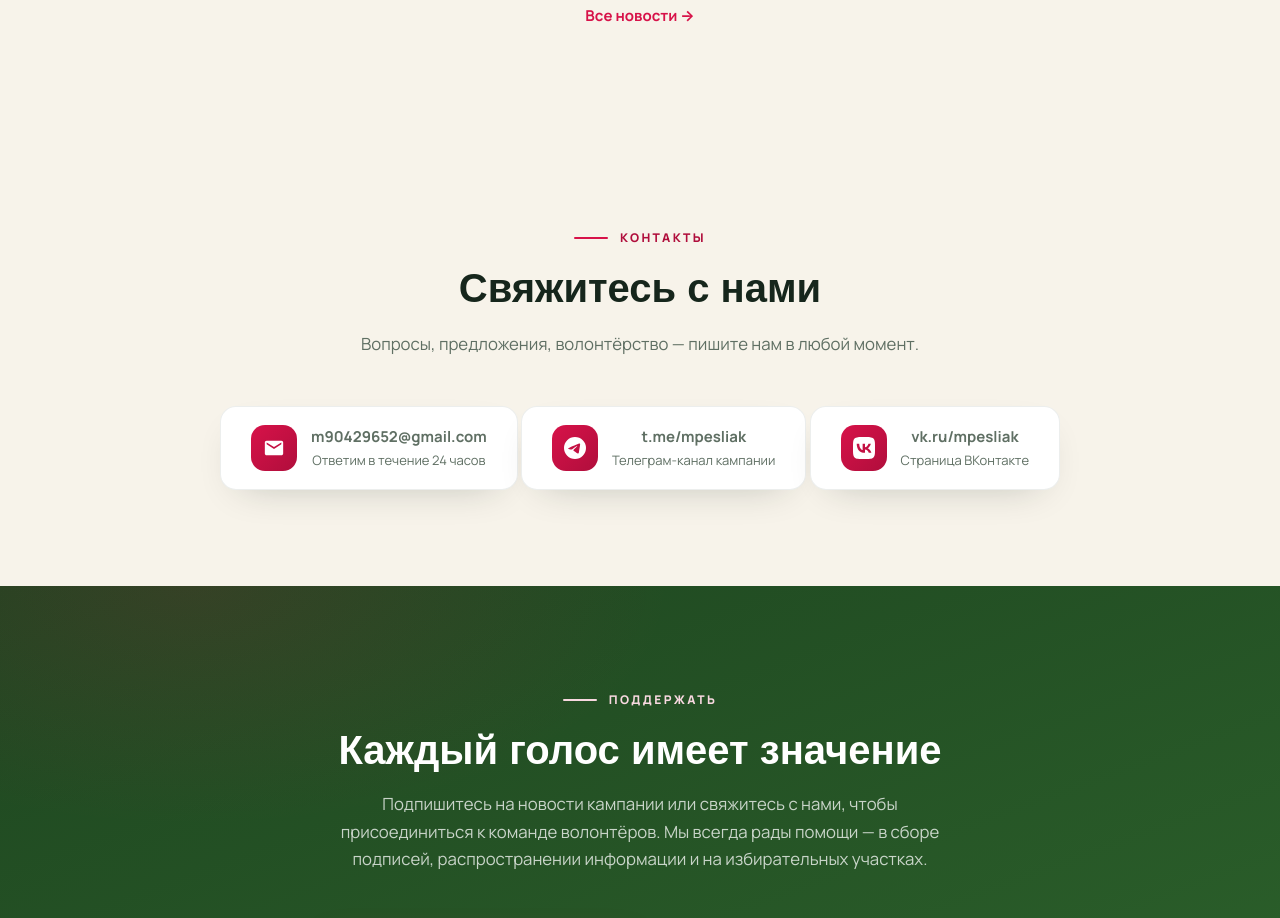
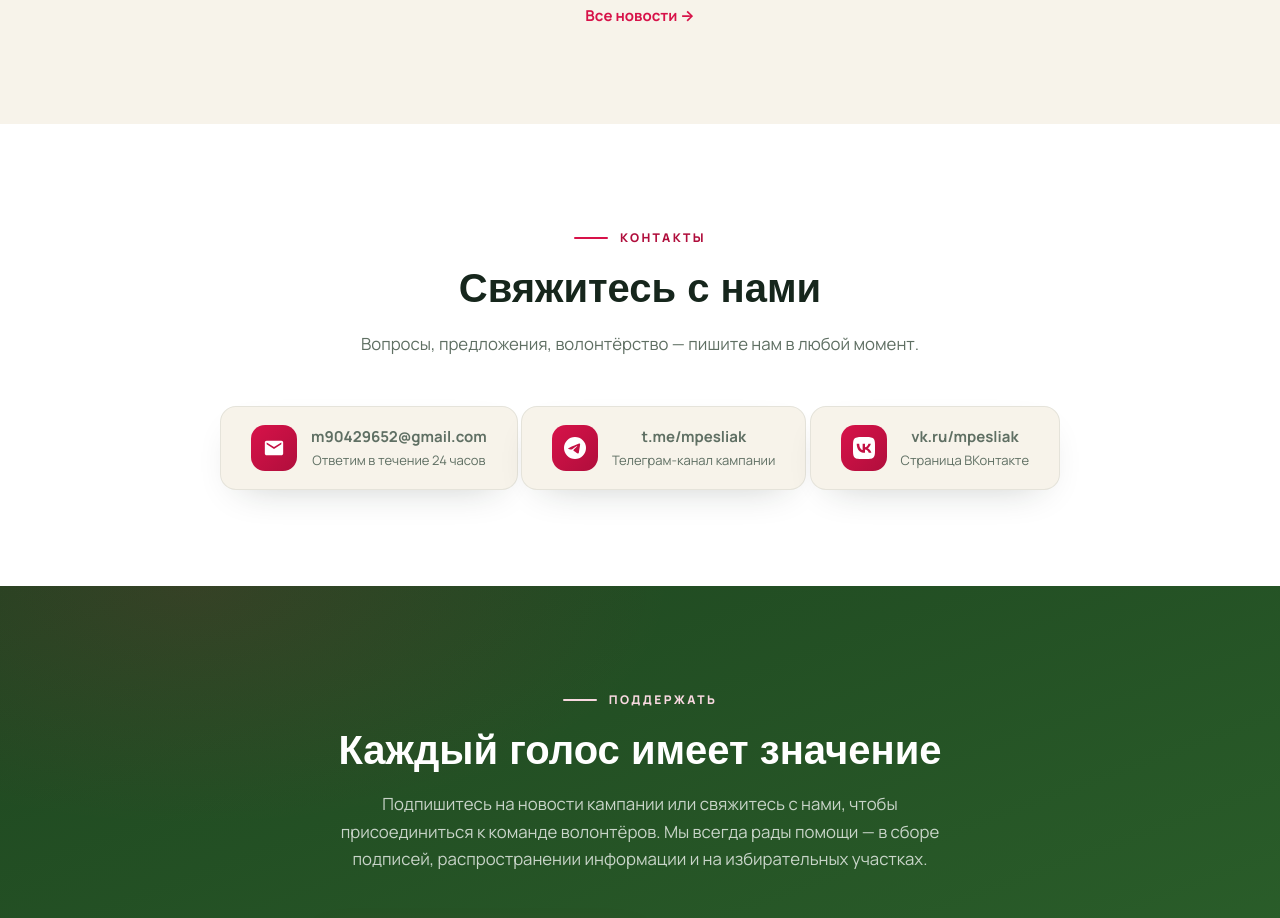
Before and after one commit to Shadawn/Peslyak-site, an Eleventy site: page src/index.njk in a window 1280 px wide. Shown: the part 5280-6198 px from the top of the page. Built offline with nearby package versions, Linux system fonts and the light colour scheme; Eleventy itself is replaced by a stand-in of ours; files that its build step writes are made by us from their sources; a web font is replaced by a local one.

Commit message:
Фиксы цветов

```diff
--- a/src/_includes/base.njk
+++ b/src/_includes/base.njk
@@ -1134,6 +1134,7 @@
 
     /* ---------- Contacts ---------- */
     .contacts-section {
+      background: var(--white);
       text-align: center;
     }
 
@@ -1141,7 +1142,7 @@
       display: inline-flex;
       align-items: center;
       gap: 14px;
-      background: var(--white);
+      background: var(--cream);
       border: 1px solid rgba(22, 38, 28, 0.08);
       border-radius: 16px;
       padding: 18px 30px;
```
